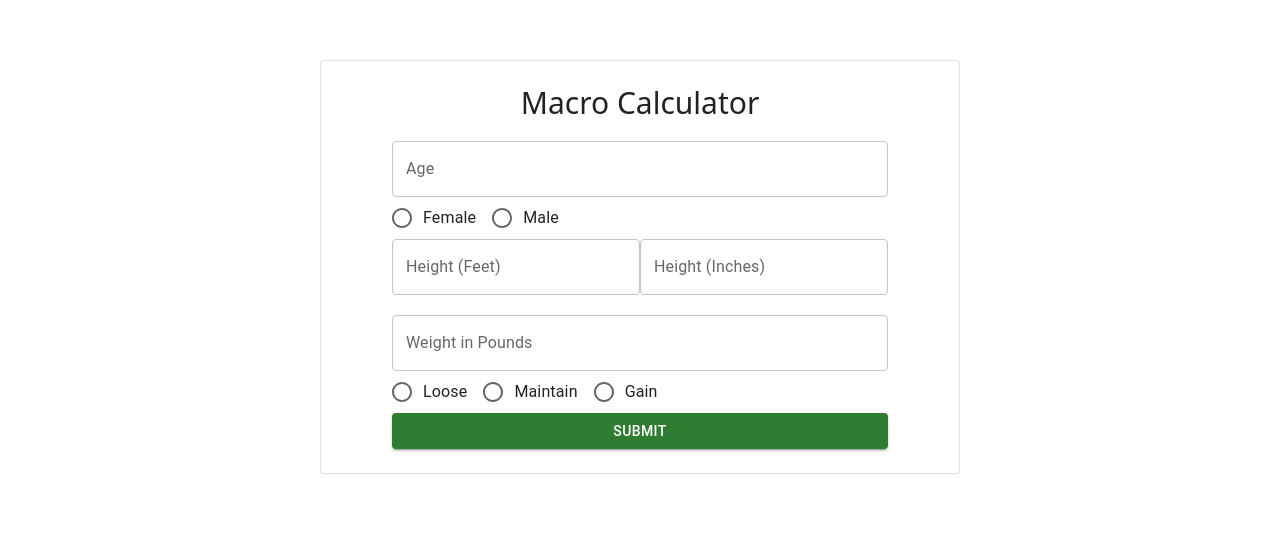
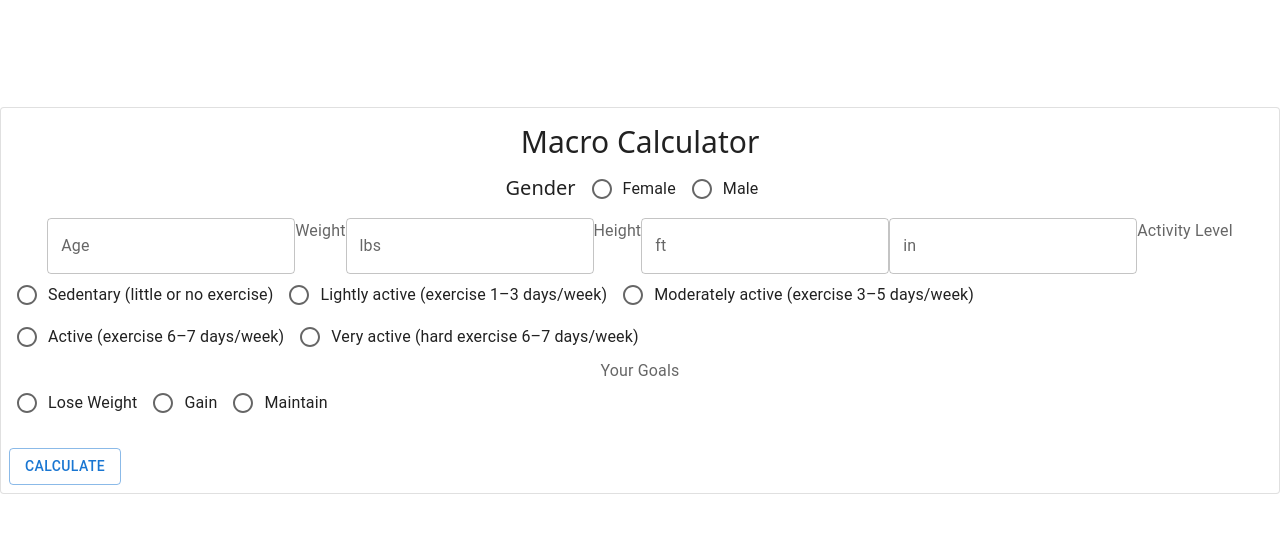
Before and after one commit to niclast7611/macro_calculator, a React (Create React App) app: page / in a window 1280 px wide. Shown: the part 133-666 px from the top of the page. Built offline with nearby package versions, Linux system fonts and the light colour scheme.

Commit message:
all pieces to form are in

```diff
--- a/src/Form.js
+++ b/src/Form.js
@@ -1,49 +1,96 @@
-import TextField from '@mui/material/TextField';
-import Radio from '@mui/material/Radio';
-import RadioGroup from '@mui/material/RadioGroup';
-import FormControlLabel from '@mui/material/FormControlLabel';
-import FormControl from '@mui/material/FormControl';
-import Card from '@mui/material/Card';
-import Button from '@mui/material/Button';
+import Card from "@mui/material/Card";
+import CardActions from "@mui/material/CardActions";
+import CardContent from "@mui/material/CardContent";
+import Button from "@mui/material/Button";
+import TextField from "@mui/material/TextField";
+import Radio from "@mui/material/Radio";
+import RadioGroup from "@mui/material/RadioGroup";
+import FormControlLabel from "@mui/material/FormControlLabel";
+import FormLabel from "@mui/material/FormLabel";
 
 export default function Form() {
   return (
-    <div className="grid h-screen place-items-center">
+    <div className="h-100 mt-[30vh]">
       <Card
-      variant="outlined"
-      className='h-fit w-[40rem] justify-center p-6 text-center'
-    >
-           <h1 className='text-3xl pb-5'
-              >Macro Calculator</h1>
-
-        <FormControl className='pb-5'>
-          <TextField
-                label="Age"/>
-
-            <RadioGroup row name="row-radio-buttons-group">
-              <FormControlLabel value="female" control={<Radio />} label="Female" />
+        sx={{
+          width: "content",
+          height: "content",
+          textAlign: "center",
+        }}
+        variant="outlined"
+      >
+        <CardContent>
+          <h1 className="mb-2 text-3xl">Macro Calculator</h1>
+          <div className="flex my-2 justify-center">
+            <h2 className="mr-4 text-xl leading-loose">Gender</h2>
+            <RadioGroup row>
+              <FormControlLabel
+                value="female"
+                control={<Radio />}
+                label="Female"
+              />
               <FormControlLabel value="male" control={<Radio />} label="Male" />
             </RadioGroup>
-        <div className='flex-row justify-between pb-5'>
-
-          <TextField label="Height (Feet)"/>
-
-          <TextField label="Height (Inches)"/>
-
-        </div>
-
-          <TextField label="Weight in Pounds"/>
-
-
-        <RadioGroup row>
-          <FormControlLabel value="12" control={<Radio />} label="Loose" />
-          <FormControlLabel value="14" control={<Radio />} label="Maintain" />
-          <FormControlLabel value="15" control={<Radio />} label="Gain" />
-        </RadioGroup>
-
-        <Button variant="contained" color="success">Submit</Button>
-        </FormControl>
+          </div>
+          <TextField label="Age" variant="outlined" />
+          <FormLabel>Weight</FormLabel>
+          <TextField label="lbs" variant="outlined" />
+          <FormLabel>Height</FormLabel>
+          <TextField label="ft" variant="outlined" />
+          <TextField label="in" variant="outlined" />
+          <FormLabel id="demo-row-radio-buttons-group-label">
+            Activity Level
+          </FormLabel>
+          <RadioGroup row>
+            <FormControlLabel
+              value="1.2"
+              control={<Radio />}
+              label="Sedentary (little or no exercise)"
+            />
+            <FormControlLabel
+              value="1.375"
+              control={<Radio />}
+              label="Lightly active (exercise 1–3 days/week)"
+            />
+            <FormControlLabel
+              value="1.55"
+              control={<Radio />}
+              label="Moderately active (exercise 3–5 days/week)"
+            />
+            <FormControlLabel
+              value="1.725"
+              control={<Radio />}
+              label="Active (exercise 6–7 days/week)"
+            />
+            <FormControlLabel
+              value="1.9"
+              control={<Radio />}
+              label="Very active (hard exercise 6–7 days/week)"
+            />
+          </RadioGroup>
+          <FormLabel id="demo-row-radio-buttons-group-label">
+            Your Goals
+          </FormLabel>
+          <RadioGroup row>
+            <FormControlLabel
+              value="lose"
+              control={<Radio />}
+              label="Lose Weight"
+            />
+            <FormControlLabel value="gain" control={<Radio />} label="Gain" />
+            <FormControlLabel
+              value="maintain"
+              control={<Radio />}
+              label="Maintain"
+            />
+          </RadioGroup>
+        </CardContent>
+        <CardActions>
+          <Button size="medium" variant="outlined">
+            Calculate
+          </Button>
+        </CardActions>
       </Card>
     </div>
-  )
+  );
 }
```
